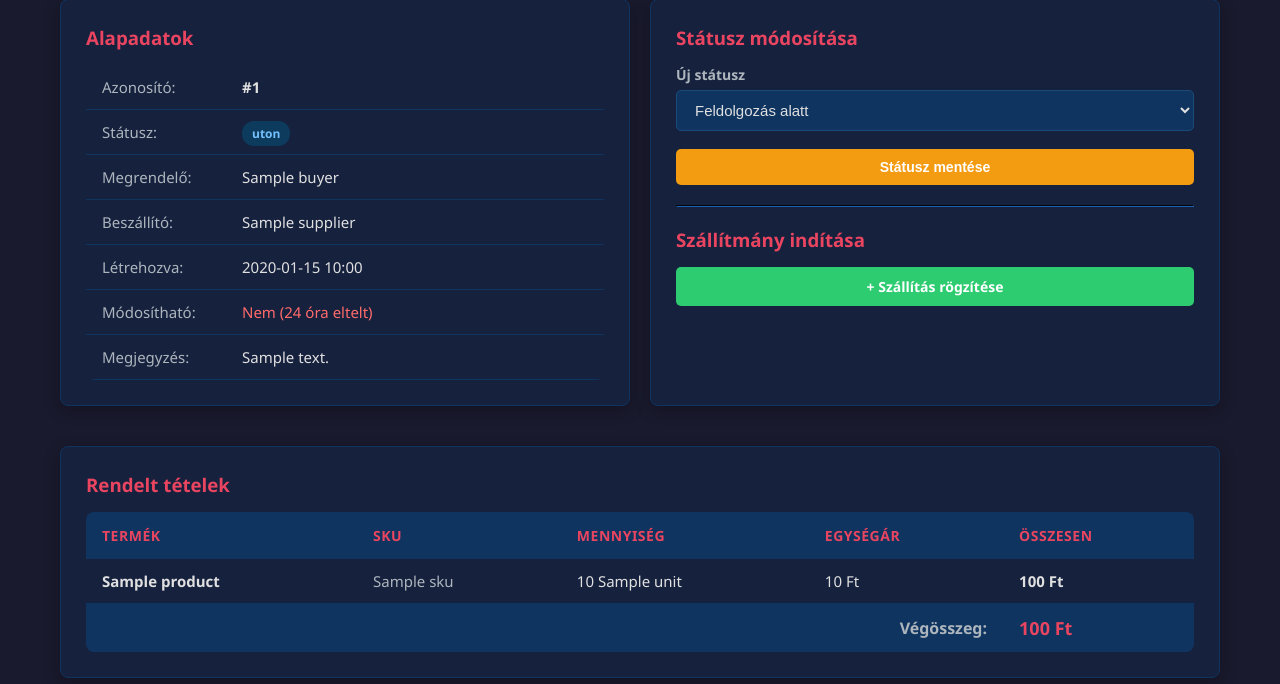
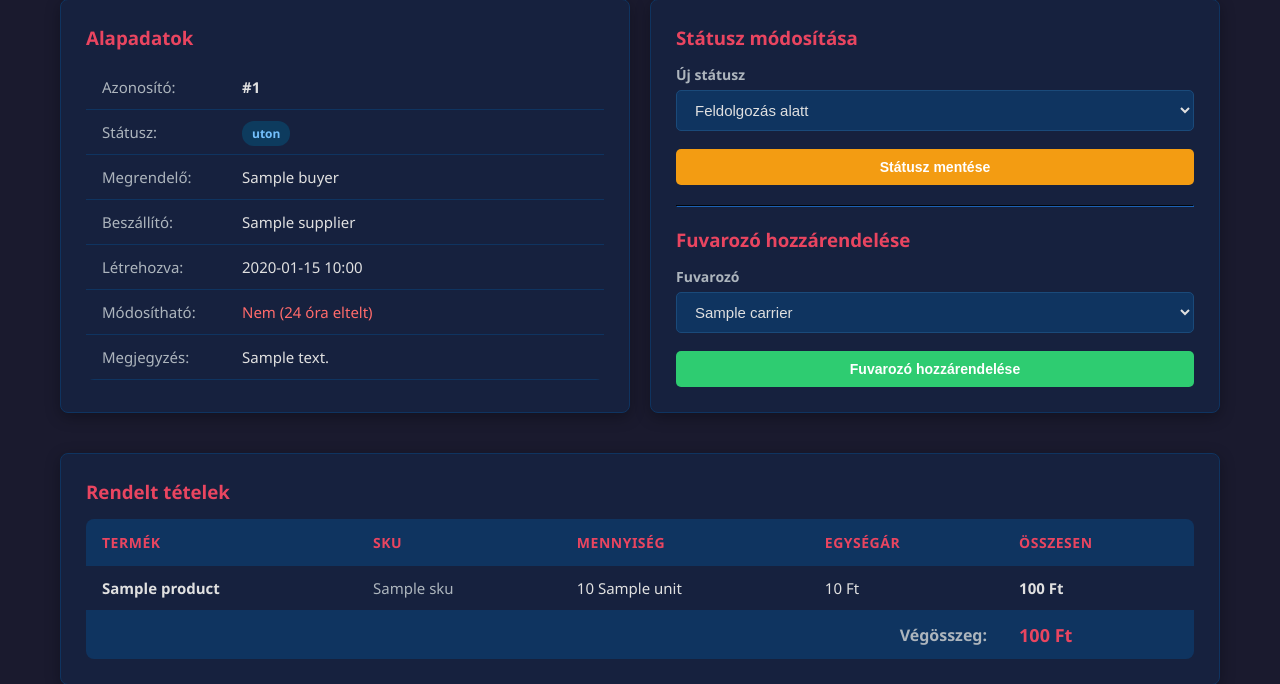
Before and after one commit to IllesHUN/VEMISAB223RF_Rakt-r, a Flask app: template WebApp/templates/order/detail.html in a window 1280 px wide; the page is wider, and only the part inside the window is pictured. Shown: the part 159-843 px from the top of that part. Run offline with Flask 3, Linux system fonts and the light colour scheme; the visitor is signed in with stand-in values (Sample User, id 1); the template is opened without the code that fills it: most values are stand-ins (such as "Sample title", 1, 10 or a date in 2020); parts of the project's set-up code (start-up, migrations or seed data) failed here and were passed over.

Commit message:
fixed courier

```diff
--- a/WebApp/managers/ordermanager.py
+++ b/WebApp/managers/ordermanager.py
@@ -70,10 +70,6 @@ class OrderManager:
 
     def create_order(self, buyer_id: int, items: list, note: str = None):
         try:
-            ok, error = self._check_stock(items)
-            if not ok:
-                raise ValueError(error)
-
             order = Order(buyer_id=buyer_id, note=note)
             self.__db.session.add(order)
             self.__db.session.flush()
--- a/WebApp/templates/order/detail.html
+++ b/WebApp/templates/order/detail.html
@@ -59,7 +59,7 @@
                     </td>
                 </tr>
                 {% endif %}
-                {% if order.note and session.get('role') != 'beszallito' %}
+                {% if order.note and session.get('role') != 'beszallito' and not is_stock_order %}
                 <tr>
                     <td style="color: #adb5bd;">Megjegyzés:</td>
                     <td>{{ order.note }}</td>
@@ -69,7 +69,6 @@
         </table>
     </div>
 
-    <!-- Státusz váltás (raktáros/admin) -->
     {% if session.get('role') in ['raktaros', 'admin'] %}
 <div class="card">
     <h3>Státusz módosítása</h3>
@@ -78,21 +77,51 @@
         <div class="form-group">
             <label>Új státusz</label>
             <select name="status">
+                {% if is_stock_order %}
+                    <option value="raktarba_erkezett" {% if order.status == 'raktarba_erkezett' %}selected{% endif %}>Raktárba érkezett</option>
+                    <option value="lezarva" {% if order.status == 'lezarva' %}selected{% endif %}>Lezárva</option>
+                {% else %}
                     <option value="feldolgozas_alatt" {% if order.status == 'feldolgozas_alatt' %}selected{% endif %}>Feldolgozás alatt</option>
                     <option value="szallitas_alatt" {% if order.status == 'szallitas_alatt' %}selected{% endif %}>Szállítás alatt</option>
                     <option value="raktarba_erkezett" {% if order.status == 'raktarba_erkezett' %}selected{% endif %}>Raktárba érkezett</option>
                     <option value="lezarva" {% if order.status == 'lezarva' %}selected{% endif %}>Lezárva</option>
+                {% endif %}
             </select>
         </div>
         <button type="submit" class="btn btn-warning" style="width: 100%;">Státusz mentése</button>
     </form>
 
-        <!-- Fuvarozó hozzárendelés -->
+    {% if not is_stock_order %}
     <hr style="border-color: #0f3460; margin: 20px 0;">
-        <h3>Szállítmány indítása</h3>
-        <a href="{{ url_for('shipment_new', order_id=order.id) }}" class="btn btn-success" style="width: 100%; text-align: center;">
-            + Szállítás rögzítése
+    <h3>Fuvarozó hozzárendelése</h3>
+    {% if shipments %}
+        {% set active_shipment = shipments[0] %}
+        <form method="POST" action="{{ url_for('assign_carrier', shipment_id=active_shipment.id) }}">
+            <input type="hidden" name="csrf_token" value="{{ csrf_token() }}">
+            <div class="form-group">
+                <label>Fuvarozó</label>
+                <select name="carrier_id" class="form-control">
+                    <option value="">-- Válassz fuvarozót --</option>
+                    {% for carrier in carriers %}
+                    <option value="{{ carrier.id }}" {% if active_shipment.carrier_id == carrier.id %}selected{% endif %}>
+                        {{ carrier.name }}
+                    </option>
+                    {% endfor %}
+                </select>
+            </div>
+            <button type="submit" class="btn btn-success" style="width: 100%;">
+                Fuvarozó hozzárendelése
+            </button>
+        </form>
+    {% else %}
+        <p style="color: #adb5bd; font-style: italic; margin-bottom: 12px;">
+            Még nincs szállítmány ehhez a rendeléshez.
+        </p>
+        <a href="{{ url_for('shipment_new', order_id=order.id) }}" class="btn btn-secondary" style="width: 100%; text-align: center;">
+            + Szállítmány létrehozása
         </a>
+    {% endif %}
+    {% endif %}
 </div>
 {% endif %}
 
@@ -157,8 +186,8 @@
     {% endif %}
 </div>
 
-<!-- Szállítmányok -->
-{% if shipments %}
+<!-- Kapcsolódó szállítmányok -->
+{% if shipments and not is_stock_order %}
 <div class="card">
     <h3>Kapcsolódó szállítmányok</h3>
     <table>
@@ -191,7 +220,7 @@
 {% endif %}
 
 <!-- Reklamációk -->
-{% if session.get('role') in ['megrendelo', 'admin'] %}
+{% if session.get('role') in ['megrendelo', 'admin'] and not is_stock_order %}
 <div class="card">
     <div class="page-header">
         <h3>Reklamációk</h3>
--- a/WebApp/templates/order/list.html
+++ b/WebApp/templates/order/list.html
@@ -36,7 +36,6 @@
             <th>Státusz</th>
             {% if session.get('role') in ['raktaros', 'admin'] %}
             <th>Megrendelő</th>
-            <th>Beszállító</th>
             {% endif %}
             <th>Tételek száma</th>
             {% if session.get('role') not in ['beszallito'] %}
```
Lines whose indentation alone changed are shown as unchanged.
